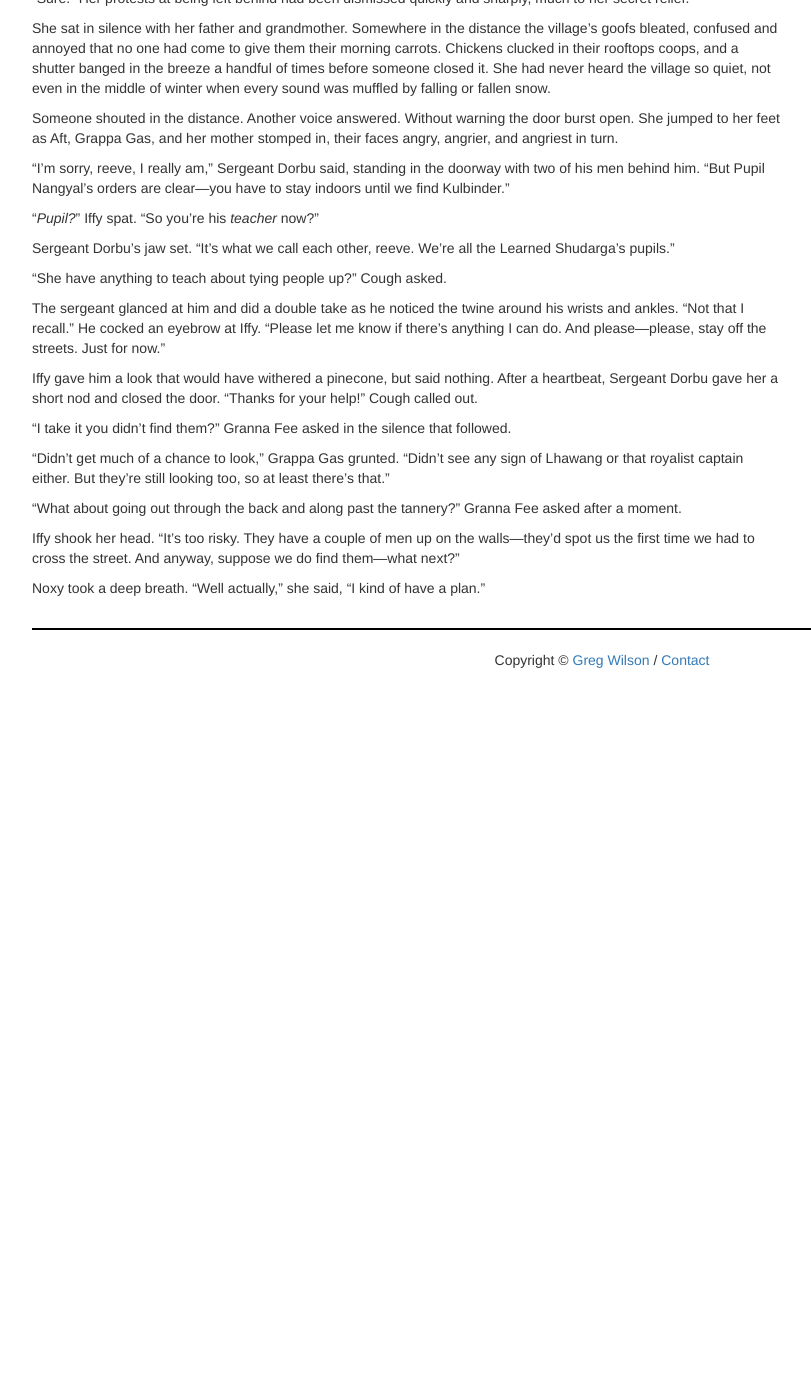
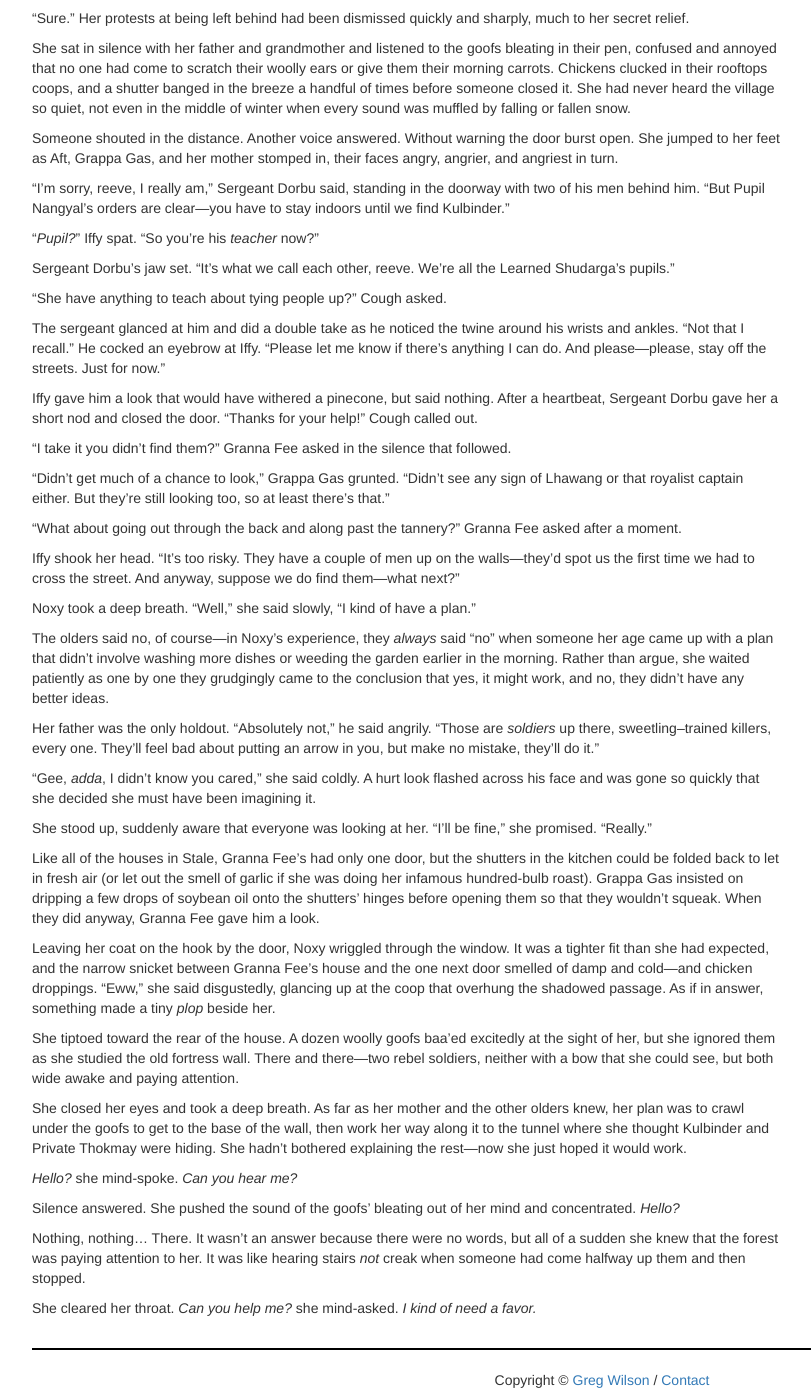
Before and after one commit to gvwilson/sensibleadventures, a Jekyll site: the page built from cloudherd-tigers-boy/cloudherd-tigers-boy.md, in a window 1280 px wide and 1400 px high, scrolled down 50555 px. Shown: the whole window, without its empty margins (38-849 px from the left). Built offline with Jekyll 4.4.1, drawn with Linux system fonts in a browser that asks for light colours; nearby versions of some CDN libraries; library files that are not in the unit come from our copies; before the commit the page ends 51235 px from its top, so only the background shows below that; some of the changed text lies outside the part shown.

Commit message:
cloudherd-tigers-boy.md 35853 27.6% +510

```diff
--- a/cloudherd-tigers-boy/cloudherd-tigers-boy.md
+++ b/cloudherd-tigers-boy/cloudherd-tigers-boy.md
@@ -3721,9 +3721,10 @@
 answer, leaving her hurrying to catch up once again.
 
 But Granna Fee hadn't seen Grappa Gas that morning.  She and Aft sat side by
-side and Indy quickly told them what had happened in the square.
-
-"A spy?" Aft said disbelievingly.  "That tubby goof?"
+side as Indy quickly told them what had happened in the square.
+
+"A spy?" Aft said disbelievingly.  "That tubby goof?"  As if in answer, one of
+the herd penned up behind Granna Fee's house bleated.
 
 Indy rubbed her throat.  "That 'tubby goof' put Scholar Lhawang down without
 breaking a sweat.  And he choked me without so much as a word."
@@ -3788,8 +3789,8 @@
 
 "He trusts *you*?"  Granna Fee snorted.  "More fool him."
 
-"Wait!"  Noxy surged to her feet, an idea crystallizing in her head.  "I know
-where they are."
+*Holed up?* Noxy thought.  "Wait!"  She surged to her feet.  "I know where they
+are."
 
 "What---" her father started.
 
@@ -3838,12 +3839,12 @@
 "Sure."  Her protests at being left behind had been dismissed quickly and
 sharply, much to her secret relief.
 
-She sat in silence with her father and grandmother.  Somewhere in the distance
-the village's goofs bleated, confused and annoyed that no one had come to give
-them their morning carrots.  Chickens clucked in their rooftops coops, and a
-shutter banged in the breeze a handful of times before someone closed it.  She
-had never heard the village so quiet, not even in the middle of winter when
-every sound was muffled by falling or fallen snow.
+She sat in silence with her father and grandmother and listened to the goofs
+bleating in their pen, confused and annoyed that no one had come to scratch
+their woolly ears or give them their morning carrots.  Chickens clucked in their
+rooftops coops, and a shutter banged in the breeze a handful of times before
+someone closed it.  She had never heard the village so quiet, not even in the
+middle of winter when every sound was muffled by falling or fallen snow.
 
 Someone shouted in the distance.  Another voice answered.  Without warning the
 door burst open.  She jumped to her feet as Aft, Grappa Gas, and her mother
@@ -3882,4 +3883,58 @@
 walls---they'd spot us the first time we had to cross the street.  And anyway,
 suppose we do find them---what next?"
 
-Noxy took a deep breath.  "Well actually," she said, "I kind of have a plan."
+Noxy took a deep breath.  "Well," she said slowly, "I kind of have a plan."
+
+The olders said no, of course---in Noxy's experience, they *always* said "no"
+when someone her age came up with a plan that didn't involve washing more dishes
+or weeding the garden earlier in the morning.  Rather than argue, she waited
+patiently as one by one they grudgingly came to the conclusion that yes, it
+might work, and no, they didn't have any better ideas.
+
+Her father was the only holdout.  "Absolutely not," he said angrily.  "Those are
+*soldiers* up there, sweetling--trained killers, every one.  They'll feel bad
+about putting an arrow in you, but make no mistake, they'll do it."
+
+"Gee, *adda*, I didn't know you cared," she said coldly.  A hurt look flashed
+across his face and was gone so quickly that she decided she must have been
+imagining it.
+
+She stood up, suddenly aware that everyone was looking at her.  "I'll be fine,"
+she promised.  "Really."
+
+Like all of the houses in Stale, Granna Fee's had only one door, but the
+shutters in the kitchen could be folded back to let in fresh air (or let out the
+smell of garlic if she was doing her infamous hundred-bulb roast).  Grappa Gas
+insisted on dripping a few drops of soybean oil onto the shutters' hinges before
+opening them so that they wouldn't squeak.  When they did anyway, Granna Fee
+gave him a look.
+
+Leaving her coat on the hook by the door, Noxy wriggled through the window.  It
+was a tighter fit than she had expected, and the narrow snicket between Granna
+Fee's house and the one next door smelled of damp and cold---and chicken
+droppings.  "Eww," she said disgustedly, glancing up at the coop that overhung
+the shadowed passage.  As if in answer, something made a tiny *plop* beside her.
+
+She tiptoed toward the rear of the house.  A dozen woolly goofs baa'ed excitedly
+at the sight of her, but she ignored them as she studied the old fortress wall.
+There and there---two rebel soldiers, neither with a bow that she could see, but
+both wide awake and paying attention.
+
+She closed her eyes and took a deep breath.  As far as her mother and the other
+olders knew, her plan was to crawl under the goofs to get to the base of the
+wall, then work her way along it to the tunnel where she thought Kulbinder and
+Private Thokmay were hiding.  She hadn't bothered explaining the rest---now she
+just hoped it would work.
+
+*Hello?* she mind-spoke.  *Can you hear me?*
+
+Silence answered.  She pushed the sound of the goofs' bleating out of her mind
+and concentrated.  *Hello?*
+
+Nothing, nothing... There.  It wasn't an answer because there were no words, but
+all of a sudden she knew that the forest was paying attention to her.  It was
+like hearing stairs *not* creak when someone had come halfway up them and then
+stopped.
+
+She cleared her throat.  *Can you help me?* she mind-asked.  *I kind of need a
+favor.*
```
